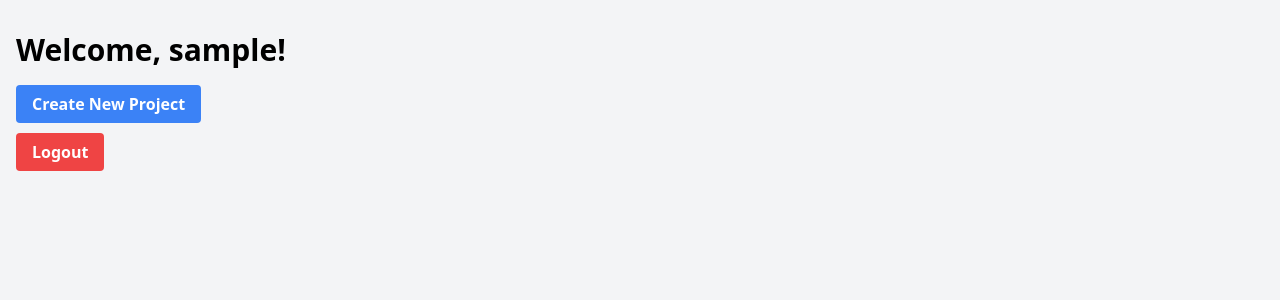
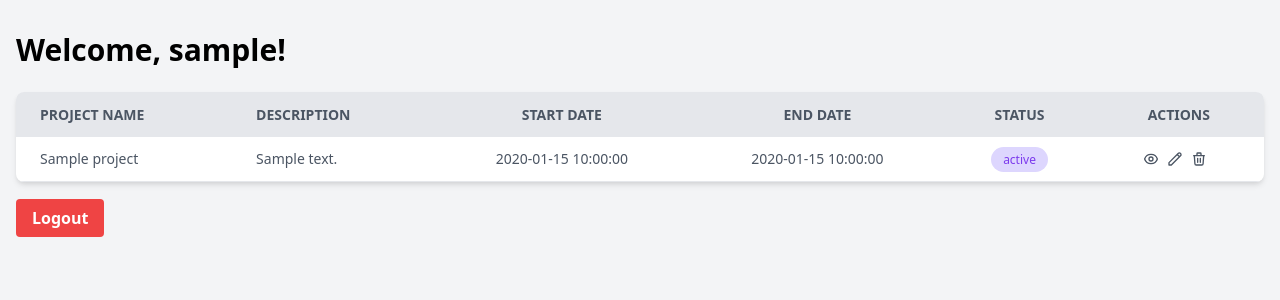
Before and after one commit to Youcode-Classe-E-2024-2025/oumaima_aitsaid_project, a PHP site: template views/dashboard.php in a window 1280 px wide. Shown: the top 300 px of the page. Run offline with PHP 8.4, Linux system fonts and the light colour scheme; the template is opened without the code that fills it: most values are stand-ins (such as "Sample title", 1, 10 or a date in 2020).

Commit message:
Modify dashboard view to display list of projects

```diff
--- a/views/dashboard.php
+++ b/views/dashboard.php
@@ -9,12 +9,67 @@
 <body class="bg-gray-100">
     <div class="container mx-auto px-4 py-8">
         <h1 class="text-3xl font-bold mb-6">Welcome, <?php echo htmlspecialchars($userName); ?>!</h1>
-        <div class="mb-6">
-            <a href="index.php?action=create_project" class="bg-blue-500 hover:bg-blue-700 text-white font-bold py-2 px-4 rounded">
-                Create New Project
-            </a>
+        <div class="bg-white shadow-md rounded-lg overflow-hidden">
+            <table class="min-w-full">
+                <thead>
+                    <tr class="bg-gray-200 text-gray-600 uppercase text-sm leading-normal">
+                        <th class="py-3 px-6 text-left">Project Name</th>
+                        <th class="py-3 px-6 text-left">Description</th>
+                        <th class="py-3 px-6 text-center">Start Date</th>
+                        <th class="py-3 px-6 text-center">End Date</th>
+                        <th class="py-3 px-6 text-center">Status</th>
+                        <th class="py-3 px-6 text-center">Actions</th>
+                    </tr>
+                </thead>
+                <tbody class="text-gray-600 text-sm font-light">
+                    <?php foreach ($projects as $project): ?>
+                    <tr class="border-b border-gray-200 hover:bg-gray-100">
+                        <td class="py-3 px-6 text-left whitespace-nowrap">
+                            <div class="flex items-center">
+                                <span class="font-medium"><?php echo htmlspecialchars($project['name']); ?></span>
+                            </div>
+                        </td>
+                        <td class="py-3 px-6 text-left">
+                            <div class="flex items-center">
+                                <span><?php echo htmlspecialchars($project['description']); ?></span>
+                            </div>
+                        </td>
+                        <td class="py-3 px-6 text-center">
+                            <span><?php echo htmlspecialchars($project['date_commence']); ?></span>
+                        </td>
+                        <td class="py-3 px-6 text-center">
+                            <span><?php echo htmlspecialchars($project['date_fin']); ?></span>
+                        </td>
+                        <td class="py-3 px-6 text-center">
+                            <span class="bg-purple-200 text-purple-600 py-1 px-3 rounded-full text-xs">
+                                <?php echo htmlspecialchars($project['status']); ?>
+                            </span>
+                        </td>
+                        <td class="py-3 px-6 text-center">
+                            <div class="flex item-center justify-center">
+                                <a href="index.php?action=project_details&id=<?php echo $project['id']; ?>" class="w-4 mr-2 transform hover:text-purple-500 hover:scale-110">
+                                    <svg xmlns="http://www.w3.org/2000/svg" fill="none" viewBox="0 0 24 24" stroke="currentColor">
+                                        <path stroke-linecap="round" stroke-linejoin="round" stroke-width="2" d="M15 12a3 3 0 11-6 0 3 3 0 016 0z" />
+                                        <path stroke-linecap="round" stroke-linejoin="round" stroke-width="2" d="M2.458 12C3.732 7.943 7.523 5 12 5c4.478 0 8.268 2.943 9.542 7-1.274 4.057-5.064 7-9.542 7-4.477 0-8.268-2.943-9.542-7z" />
+                                    </svg>
+                                </a>
+                                <a href="index.php?action=update_project&id=<?php echo $project['id']; ?>" class="w-4 mr-2 transform hover:text-purple-500 hover:scale-110">
+                                    <svg xmlns="http://www.w3.org/2000/svg" fill="none" viewBox="0 0 24 24" stroke="currentColor">
+                                        <path stroke-linecap="round" stroke-linejoin="round" stroke-width="2" d="M15.232 5.232l3.536 3.536m-2.036-5.036a2.5 2.5 0 113.536 3.536L6.5 21.036H3v-3.572L16.732 3.732z" />
+                                    </svg>
+                                </a>
+                                <a href="index.php?action=delete_project&id=<?php echo $project['id']; ?>" class="w-4 mr-2 transform hover:text-purple-500 hover:scale-110" onclick="return confirm('Are you sure you want to delete this project?');">
+                                    <svg xmlns="http://www.w3.org/2000/svg" fill="none" viewBox="0 0 24 24" stroke="currentColor">
+                                        <path stroke-linecap="round" stroke-linejoin="round" stroke-width="2" d="M19 7l-.867 12.142A2 2 0 0116.138 21H7.862a2 2 0 01-1.995-1.858L5 7m5 4v6m4-6v6m1-10V4a1 1 0 00-1-1h-4a1 1 0 00-1 1v3M4 7h16" />
+                                    </svg>
+                                </a>
+                            </div>
+                        </td>
+                    </tr>
+                    <?php endforeach; ?>
+                </tbody>
+            </table>
         </div>
-
         <div class="mt-6">
             <a href="index.php?action=logout" class="bg-red-500 hover:bg-red-700 text-white font-bold py-2 px-4 rounded">
                 Logout
```
